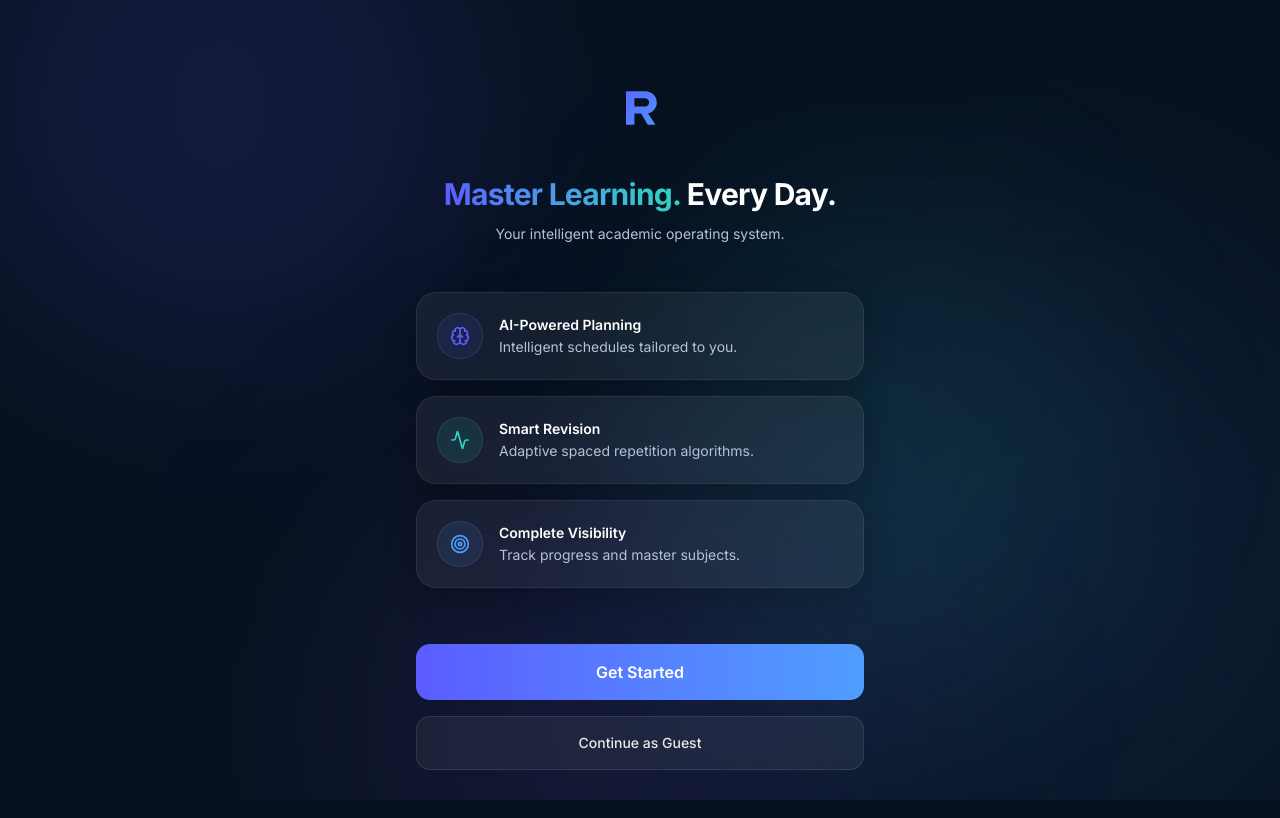
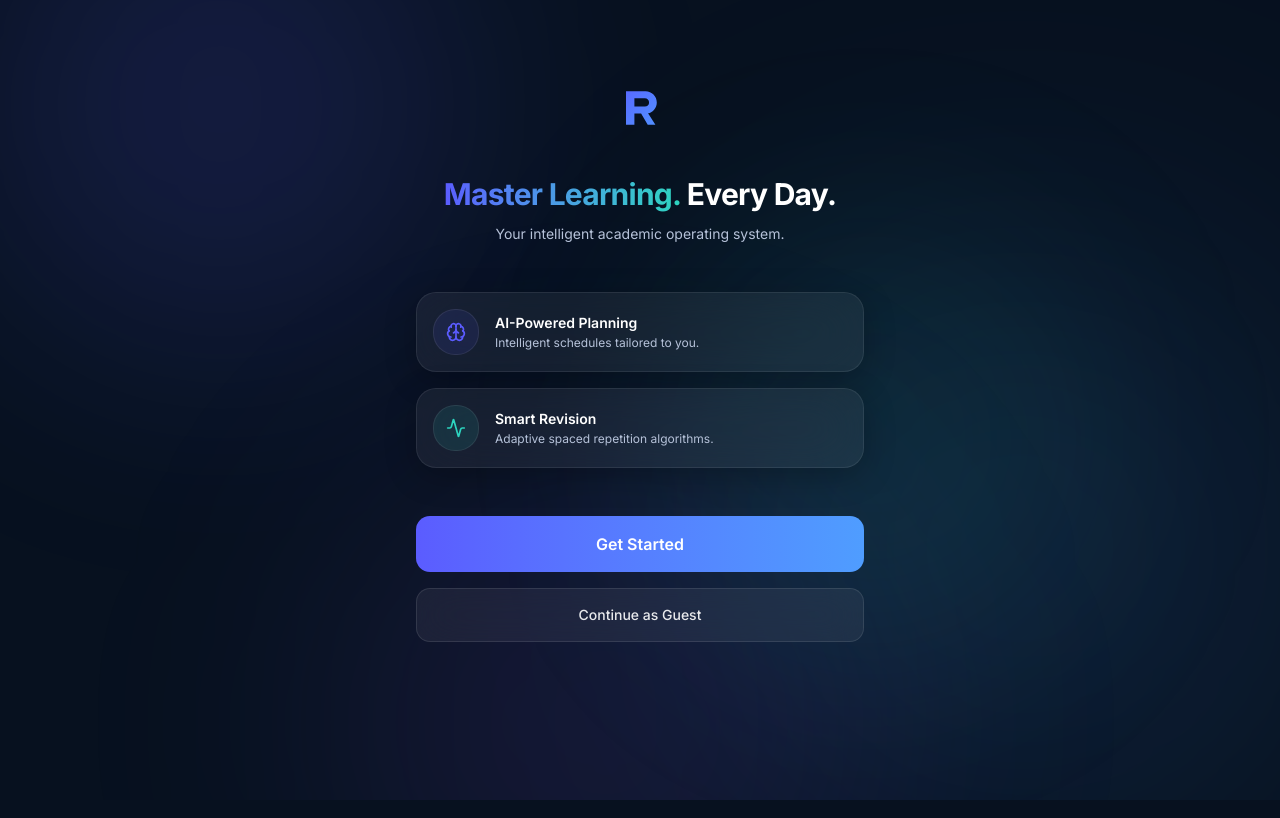
Before and after one commit to Adarsh-pandey-cse/rudra, a Next.js app: page /welcome in a window 1280 px wide. Built offline with nearby package versions, Linux system fonts and the light colour scheme; no server answers.

Commit message:
fix: Welcome screen layout and Reset PIN teacher password logic

```diff
--- a/src/app/auth/reset-pin/page.tsx
+++ b/src/app/auth/reset-pin/page.tsx
@@ -44,9 +44,21 @@ export default function ResetPinPage() {
     }
 
     // Verify username and password first
+    let isPasswordCorrect = false;
+
+    if (currentUser.role === 'teacher' && !currentUser.password) {
+      const isAdarsh = currentUser.username.toLowerCase() === "adarsh@77";
+      const isAkansha = currentUser.username.toLowerCase() === "akansha@27";
+
+      if (isAdarsh && password === "Master@99") isPasswordCorrect = true;
+      else if (isAkansha && password === "Madam@88") isPasswordCorrect = true;
+    } else {
+      isPasswordCorrect = currentUser.password === password;
+    }
+
     if (currentUser.username !== username) {
       setError("Incorrect username.");
-    } else if (currentUser.password !== password) {
+    } else if (!isPasswordCorrect) {
       setError("Incorrect password.");
     } else {
       // Validate phone number based on role
--- a/src/app/welcome/page.tsx
+++ b/src/app/welcome/page.tsx
@@ -23,13 +23,7 @@ const features = [
     title: "Smart Revision",
     desc: "Adaptive spaced repetition algorithms.",
     bg: "bg-[#2DD4BF]/10",
-  },
-  {
-    icon: <Target className="w-5 h-5 text-[#4F9DFF]" />,
-    title: "Complete Visibility",
-    desc: "Track progress and master subjects.",
-    bg: "bg-[#4F9DFF]/10",
-  },
+  }
 ];
 
 const containerVariants: any = {
@@ -79,23 +73,23 @@ export default function WelcomePage() {
           </p>
         </motion.div>
 
-        <div className="w-full space-y-4 mb-14">
+        <div className="w-full space-y-4 mb-8">
           {features.map((feat, idx) => (
             <motion.div key={idx} variants={itemVariants}>
-              <GlassCard hoverEffect className="flex items-center p-5 gap-4">
+              <GlassCard hoverEffect className="flex items-center p-4 gap-4">
                 <div className={`flex-shrink-0 p-3 rounded-xl border border-white/[0.08] ${feat.bg}`}>
                   {feat.icon}
                 </div>
                 <div>
                   <h3 className="text-sm font-semibold text-white">{feat.title}</h3>
-                  <p className="text-[#B6C2D9] text-sm mt-0.5">{feat.desc}</p>
+                  <p className="text-[#B6C2D9] text-xs mt-0.5">{feat.desc}</p>
                 </div>
               </GlassCard>
             </motion.div>
           ))}
         </div>
 
-        <motion.div variants={itemVariants} className="w-full space-y-4 mt-auto">
+        <motion.div variants={itemVariants} className="w-full space-y-4 mt-4">
           <GradientButton
             className="w-full py-4 text-base font-semibold min-h-[44px]"
             onClick={() => router.push("/auth/login")}
```
